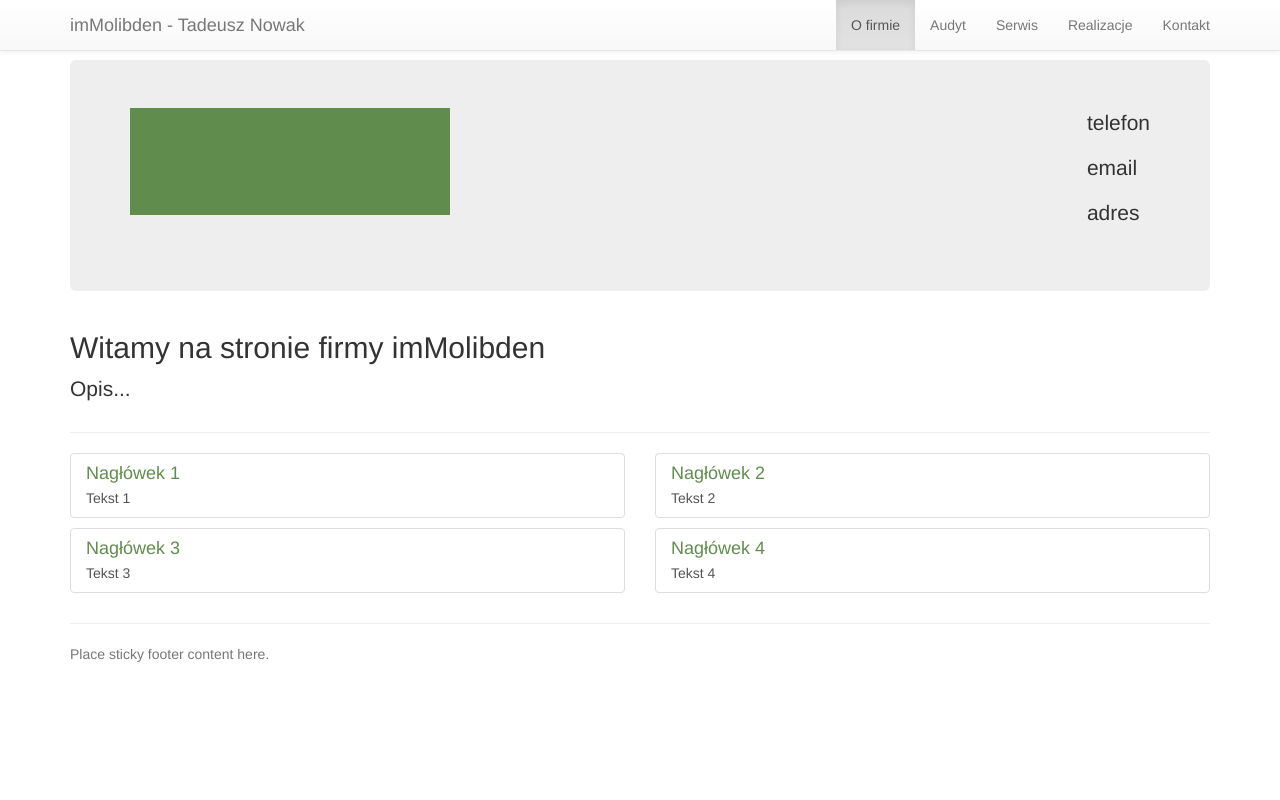
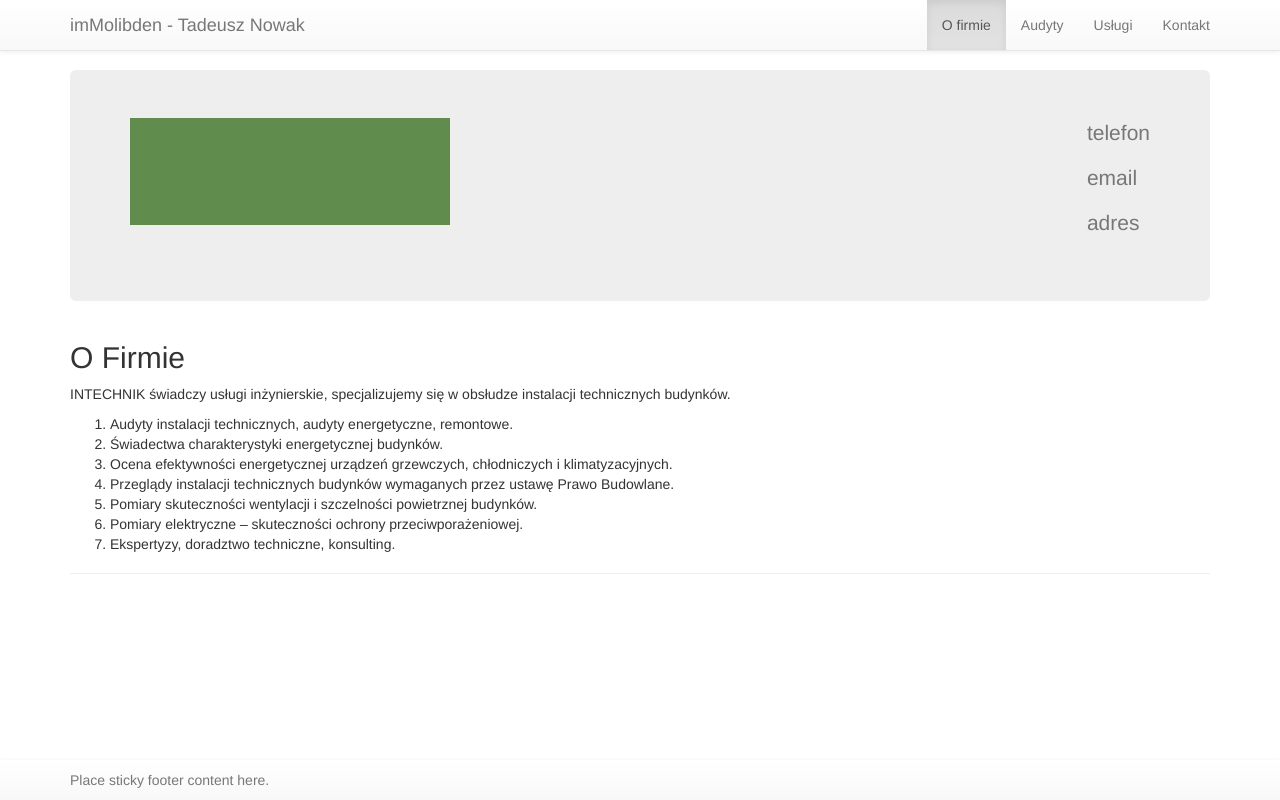
Before and after one commit to intechnik/intechnik.github.io, a plain HTML site: page index.html in a window 1280 px wide. Drawn offline with nearby package versions, Linux system fonts and the light colour scheme.

Commit message:
Add dynamic tab instead of subpages; Remove unnecessary code

```diff
--- a/css/custom.css
+++ b/css/custom.css
@@ -1,9 +1,7 @@
 body {
-  padding-top: 60px;
+	/* hack the navbar header */
+	padding-top: 70px;
 }
-a.list-group-item .list-group-item-heading {
-  color: #608d4e;
+.footer {
+	padding-top: 10px;
 }
-.sample-container {
-  margin-bottom: 10px;
-}
--- a/index.html
+++ b/index.html
@@ -2,6 +2,11 @@
 <html lang="en">
 	<head>
 		<meta charset="utf-8">
+		<meta http-equiv="X-UA-Compatible" content="IE=edge">
+		<meta name="viewport" content="width=device-width, initial-scale=1">
+		<meta name="description" content="">
+		<meta name="author" content="">
+		<!-- <link rel="icon" href="../../favicon.ico"> -->
 		<title>imMolibden - Tadeusz Nowak</title>
 		<link rel="stylesheet" href="https://maxcdn.bootstrapcdn.com/bootstrap/3.2.0/css/bootstrap.min.css">
 		<link rel="stylesheet" href="https://maxcdn.bootstrapcdn.com/bootstrap/3.2.0/css/bootstrap-theme.min.css">
@@ -18,15 +23,14 @@
 						<span class="icon-bar"></span>
 						<span class="icon-bar"></span>
 					</button>
-			<a class="navbar-brand" href="#">imMolibden - Tadeusz Nowak</a>
+					<a class="navbar-brand" data-toggle="tab" href="#ofirmie">imMolibden - Tadeusz Nowak</a>
 				</div>
 				<div class="navbar-collapse collapse">
 					<ul class="nav navbar-nav navbar-right">
-				<li class="active"><a href="index.html">O firmie</a></li>
-				<li><a href="audyt.html">Audyt</a></li>
-				<li><a href="serwis.html">Serwis</a></li>
-				<li><a href="realizacje.html">Realizacje</a></li>
-				<li><a href="kontakt.html">Kontakt</a></li>
+						<li class="active"><a data-toggle="tab" href="#ofirmie">O firmie</a></li>
+						<li><a data-toggle="tab" href="#audyty">Audyty</a></li>
+						<li><a data-toggle="tab" href="#uslugi">Usługi</a></li>
+						<li><a data-toggle="tab" href="#kontakt">Kontakt</a></li>
 					</ul>
 				</div>
 			</div>
@@ -39,65 +43,60 @@
 					</div>
 					<div class="col-md-8 col-xs-6">
 						<div class="pull-right">
-				<p>telefon</p>
-				<p>email</p>
-				<p>adres</p>
+							<p class="text-muted">telefon</p>
+							<p class="text-muted">email</p>
+							<p class="text-muted">adres</p>
 						</div>
 					</div>
 				</div>
 			</div>
-		<div class="page-header">
-			<h2>Witamy na stronie firmy imMolibden</h2>
-			<p class="lead">Opis...</p>
+			<div class="tab-content page-header">
+				<div id="ofirmie" class="tab-pane fade in active">
+					<h2>O Firmie</h2>
+					<p>INTECHNIK świadczy usługi inżynierskie, specjalizujemy się w obsłudze instalacji technicznych budynków.</p>
+					<ol>
+						<li>Audyty instalacji technicznych, audyty energetyczne, remontowe. </li>
+						<li>Świadectwa charakterystyki energetycznej budynków.</li>
+						<li>Ocena efektywności energetycznej urządzeń grzewczych, chłodniczych i klimatyzacyjnych.</li>
+						<li>Przeglądy instalacji technicznych budynków wymaganych przez ustawę Prawo Budowlane.</li>
+						<li>Pomiary skuteczności wentylacji i szczelności powietrznej budynków.</li>
+						<li>Pomiary elektryczne – skuteczności ochrony przeciwporażeniowej.</li>
+						<li>Ekspertyzy, doradztwo techniczne, konsulting.</li>
+					</ol>
 				</div>
-		<div class="row">
-			<div class="col-md-6 sample-container">
-			<a href="#" class="list-group-item">
-				<h4 class="list-group-item-heading">
-				Nagłówek 1
-				</h4>
-				<p class="list-group-item-text">
-				Tekst 1
-				</p>
-			</a>
+				<div id="audyty" class="tab-pane fade">
+					<h2>Audyty</h2>
+					<ul>
+						<li>Audyt energetyczny to ekspertyza określająca zakres oraz parametry techniczne i ekonomiczne przedsięwzięć prowadzących do zmniejszenia zapotrzebowania na energię przez budynki oraz procesy technologiczne.</li>
+						<li>Sporządzenie świadectwa charakterystyki energetycznej jest wymagane:
+							<ul>
+								<li>dla każdego oddawanego do użytkowania budynku lub lokalu.</li>
+								<li>przy sprzedaży lub najmie budynku lub lokalu.</li>
+								<li>przy przebudowie lub remoncie istotnie zmieniającej cechy budynku.</li>
+							</ul>
+						</li>
+
 				</div>
-			<div class="col-md-6 sample-container">
-			<a href="#" class="list-group-item">
-				<h4 class="list-group-item-heading">
-				Nagłówek 2
-				</h4>
-				<p class="list-group-item-text">
-				Tekst 2
-				</p>
-			</a>
+				<div id="uslugi" class="tab-pane fade">
+					<h2>Usługi</h2>
+					<p>Przeglądy instalacji technicznych budynków wymaganych przez ustawę Prawo Budowlane, pomiary skuteczności wentylacji, szczelności powietrznej budynków, pomiary elektryczne.
+					<ul>
+						<li>Systemy ogrzewania i przygotowania ciepłej wody użytkowej</li>
+						<li>Systemy wentylacji</li>
+						<li>Systemy klimatyzacji</li>
+						<li>Instalacje elektryczne</li>
+					</ul>
+				</div>
+				<div id="kontakt" class="tab-pane fade">
+					<h2>Kontakt</h2>
+					<p>WInteger convallis, nulla in sollicitudin placerat, ligula enim auctor lectus, in mollis diam dolor at lorem. Sed bibendum nibh sit amet dictum feugiat. Vivamus arcu sem, cursus a feugiat ut, iaculis at erat. Donec vehicula at ligula vitae venenatis. Sed nunc nulla, vehicula non porttitor in, pharetra et dolor. Fusce nec velit velit. Pellentesque consectetur eros.</p>
 				</div>
 			</div>
-		<div class="row">
-			<div class="col-md-6 sample-container">
-			<a href="#" class="list-group-item">
-				<h4 class="list-group-item-heading">
-				Nagłówek 3
-				</h4>
-				<p class="list-group-item-text">
-				Tekst 3
-				</p>
-			</a>
 		</div>
-			<div class="col-md-6 sample-container">
-			<a href="#" class="list-group-item">
-				<h4 class="list-group-item-heading">
-				Nagłówek 4
-				</h4>
-				<p class="list-group-item-text">
-				Tekst 4
-				</p>
-			</a>
+		<div class="footer navbar-default navbar-fixed-bottom">
+			<div class="container">
+				<p class="text-muted">Place sticky footer content here.</p>
 			</div>
-		</div>
-		<hr />
-		<footer>
-			<p class="text-muted">Place sticky footer content here.</p>
-		</footer>
 		</div>
 		<script src="https://ajax.googleapis.com/ajax/libs/jquery/1.11.1/jquery.min.js"></script>
 		<script src="https://maxcdn.bootstrapcdn.com/bootstrap/3.2.0/js/bootstrap.min.js"></script>
```
Lines whose indentation alone changed are shown as unchanged.
